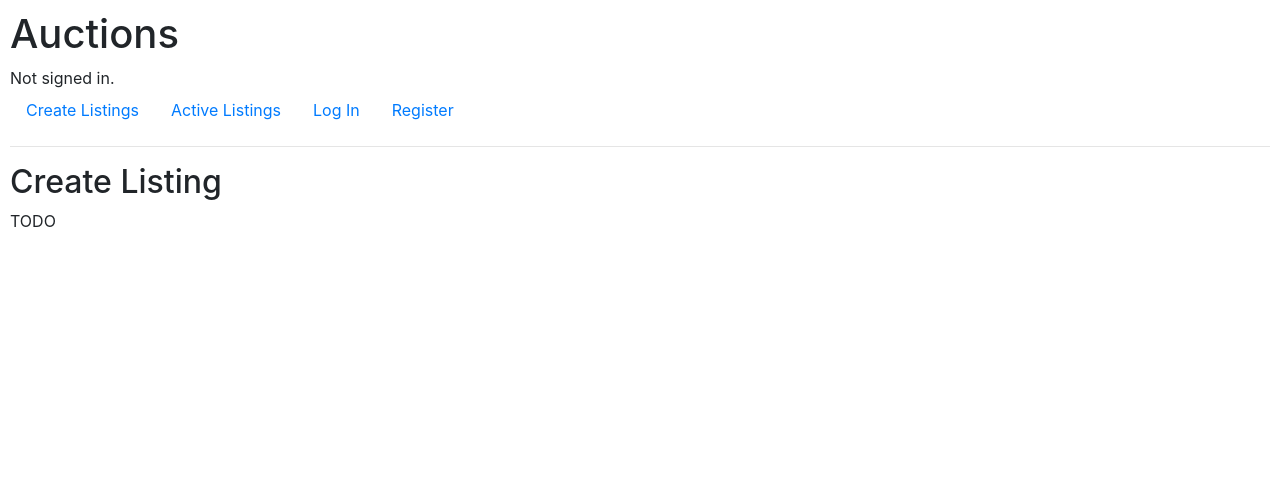
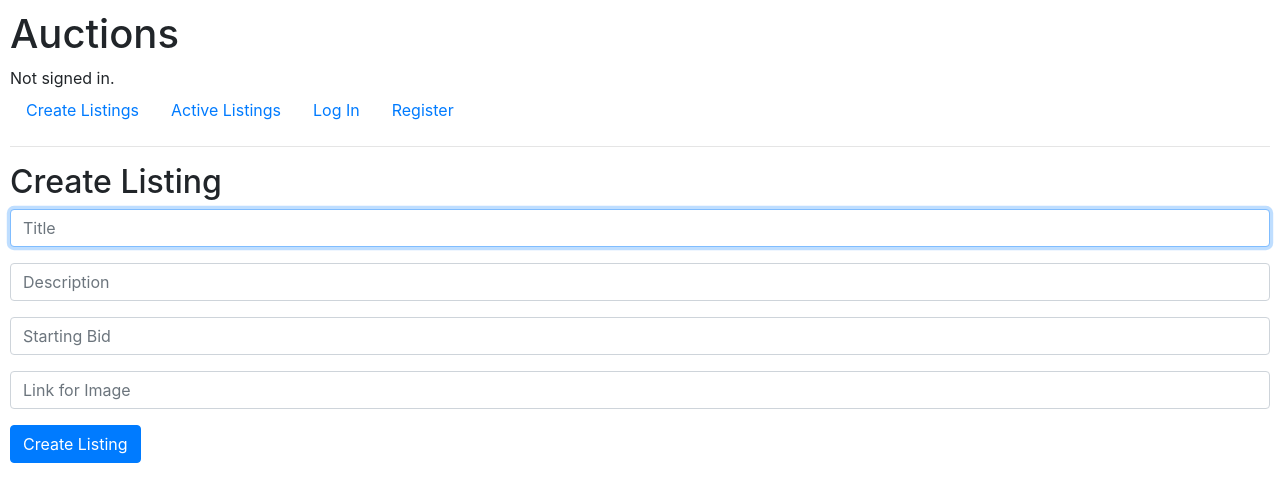
Before and after one commit to VitoNick/CS50w-commerce, a Django app: page /create-listing in a window 1280 px wide. Shown: the top 502 px of the page. Run offline with Django 3.2, Linux system fonts and the light colour scheme; some libraries are stand-ins or nearby versions.

Commit message:
fix migration defaults. Working on create_listings and associated models. Incomplete!

```diff
--- a/auctions/templates/auctions/create_listing.html
+++ b/auctions/templates/auctions/create_listing.html
@@ -1,7 +1,33 @@
 {% extends "auctions/layout.html" %}
 
 {% block body %}
+
     <h2>Create Listing</h2>
 
-    TODO
+    <form action="{% url 'create_listing' %}" method="post">
+
+        {% csrf_token %}
+        <div class="form-group">
+            <input class="form-control" autofocus type="text" name="title" placeholder="Title">
+        </div>
+        <div class="form-group">
+            <input class="form-control" type="text" name="description" placeholder="Description">
+        </div>
+        <div class="form-group">
+            <input class="form-control" type="text" name="starting_bid" placeholder="Starting Bid">
+        </div>
+        <div class="form-group">
+            <input class="form-control" type="url" name="image_url" placeholder="Link for Image">
+        </div>
+        <input class="btn btn-primary" type="submit" value="Create Listing">
+    </form>
+
 {% endblock %}
+
+    <!--
+    title = models.CharField(max_length=64)
+    description = models.CharField(max_length=64)
+    starting_bid  = models.IntegerField()
+    current_bid = models.IntegerField()
+    image_url = models.URLField()
+    -->
--- a/auctions/views.py
+++ b/auctions/views.py
@@ -63,5 +63,14 @@ def register(request):
         return render(request, "auctions/register.html")
 
 def create_listing(request):
-    # add if user is non error
+    # add if user is non error, if not logged in redirect to login page with message
+    if request.method == "POST":
+        title = request.POST.get("title", "").strip()
+        description = request.POST.get("description", "").strip()
+        starting_bid = request.POST.get("starting_bid", "").strip()
+        image_url = request.POST.get("image_url", "").strip()
+
+
+
+
     return render(request, "auctions/create_listing.html")
```
Also changed, not shown: auctions/models.py (+18 -5 lines), auctions/migrations/0003_auctionlisting_active_auctionlisting_created_at_and_more.py (added).
